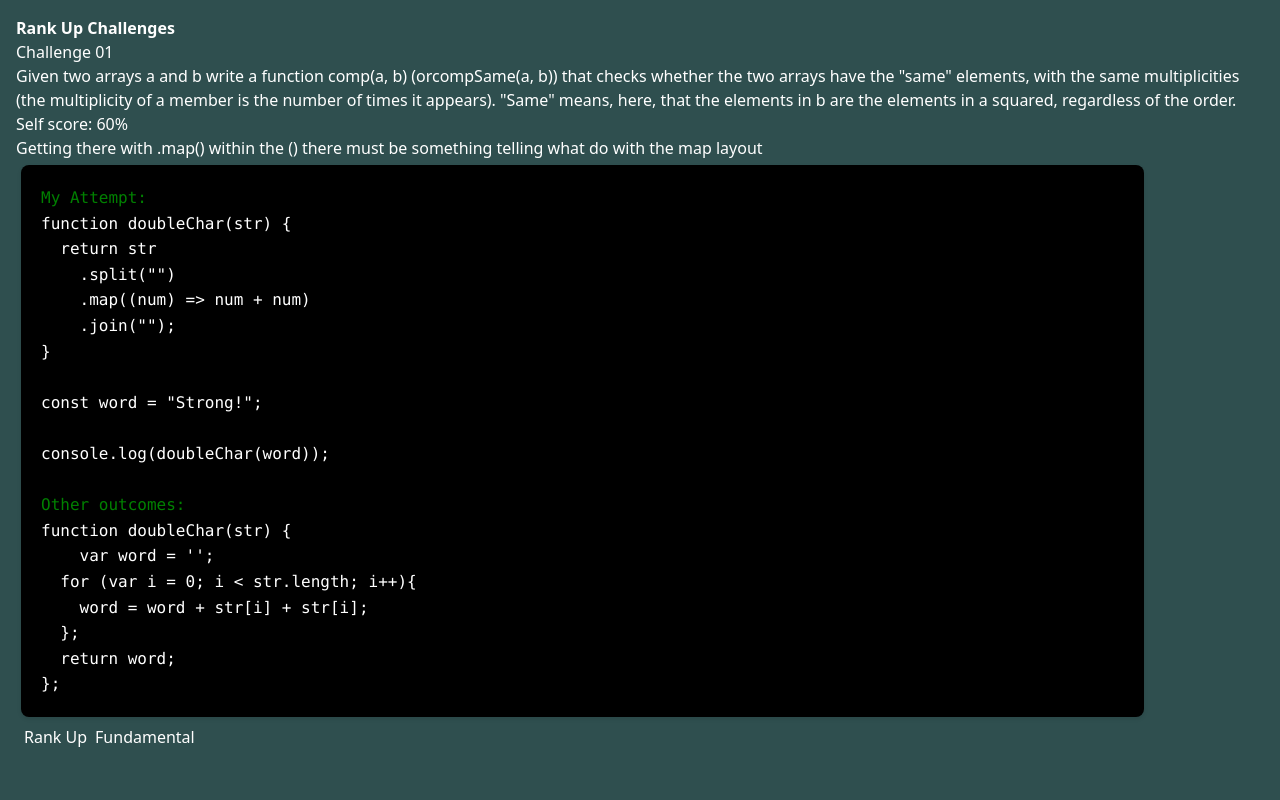
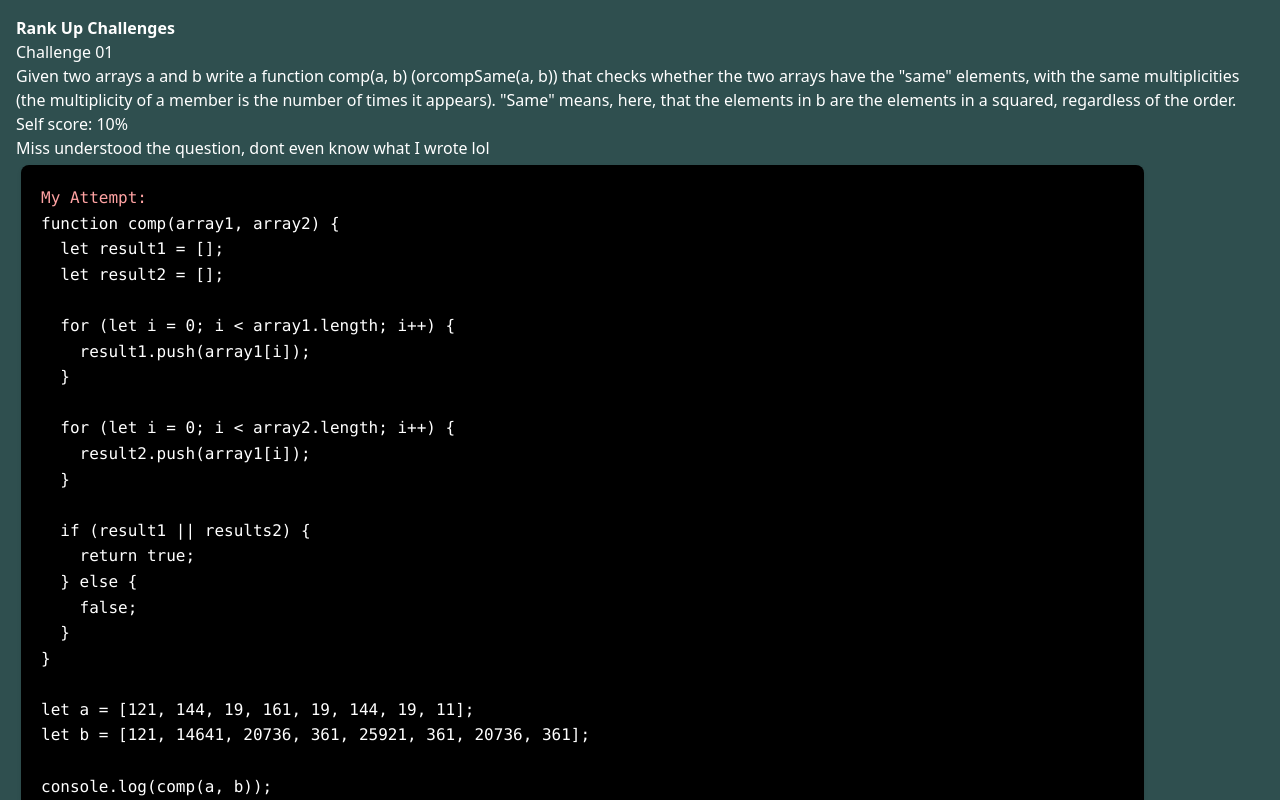
Before and after one commit to ChonCanCode/03-chon-codex, a React (Vite) app: page /rankup in a window 1280 px wide. Shown: the top 800 px of the page. Built offline with nearby package versions, Linux system fonts and the light colour scheme.

Commit message:
challenge completed

```diff
--- a/src/Rankup.tsx
+++ b/src/Rankup.tsx
@@ -12,37 +12,55 @@ export default function Rankup() {
           elements in a squared, regardless of the order.
         </span>
 
-        <h3>Self score: 60%</h3>
+        <h3>Self score: 10%</h3>
         <span>
-          Getting there with .map() within the () there must be something
-          telling what do with the map layout
+          Miss understood the question, dont even know what I wrote lol
         </span>
 
         <code>
-          <span style={{ color: "green" }}>My Attempt:</span>
+          <span className="text-red-300">My Attempt:</span>
           <br />
-          {`function doubleChar(str) {
-  return str
-    .split("")
-    .map((num) => num + num)
-    .join("");
+          {`function comp(array1, array2) {
+  let result1 = [];
+  let result2 = [];
+
+  for (let i = 0; i < array1.length; i++) {
+    result1.push(array1[i]);
+  }
+
+  for (let i = 0; i < array2.length; i++) {
+    result2.push(array1[i]);
+  }
+
+  if (result1 || results2) {
+    return true;
+  } else {
+    false;
+  }
 }
 
-const word = "Strong!";
+let a = [121, 144, 19, 161, 19, 144, 19, 11];
+let b = [121, 14641, 20736, 361, 25921, 361, 20736, 361];
 
-console.log(doubleChar(word));
+console.log(comp(a, b));
 
 `}
 
-          <span style={{ color: "green" }}>Other outcomes:</span>
+          <span className="text-green-300">Correct outcomes:</span>
           <br />
-          {`function doubleChar(str) {
-	var word = '';
-  for (var i = 0; i < str.length; i++){
-  	word = word + str[i] + str[i];
-  };
-  return word;
-};`}
+          {`function comp(array1, array2) {
+  if (!array1 || !array2) return false;
+
+  // Square each element in array1
+  const squaredArray1 = array1.map(x => x * x);
+
+  // Sort both arrays
+  squaredArray1.sort((a, b) => a - b);
+  array2.sort((a, b) => a - b);
+
+  // Compare elements
+  return squaredArray1.every((val, index) => val === array2[index]);
+}`}
         </code>
       </div>
     </>
--- a/src/js-daily/code-playground.js
+++ b/src/js-daily/code-playground.js
@@ -1,21 +1,23 @@
 function comp(array1, array2) {
   let result1 = [];
   let result2 = [];
-  let allResult = [];
 
   for (let i = 0; i < array1.length; i++) {
     result1.push(array1[i]);
   }
 
-    for (let i = 0; i < array2.length; i++) {
+  for (let i = 0; i < array2.length; i++) {
     result2.push(array1[i]);
   }
 
   if (result1 || results2) {
-    array1[i]*array2[i].}
+    return true;
+  } else {
+    false;
+  }
 }
 
 let a = [121, 144, 19, 161, 19, 144, 19, 11];
 let b = [121, 14641, 20736, 361, 25921, 361, 20736, 361];
 
-console.log(comp(a));
+console.log(comp(a, b));
```
